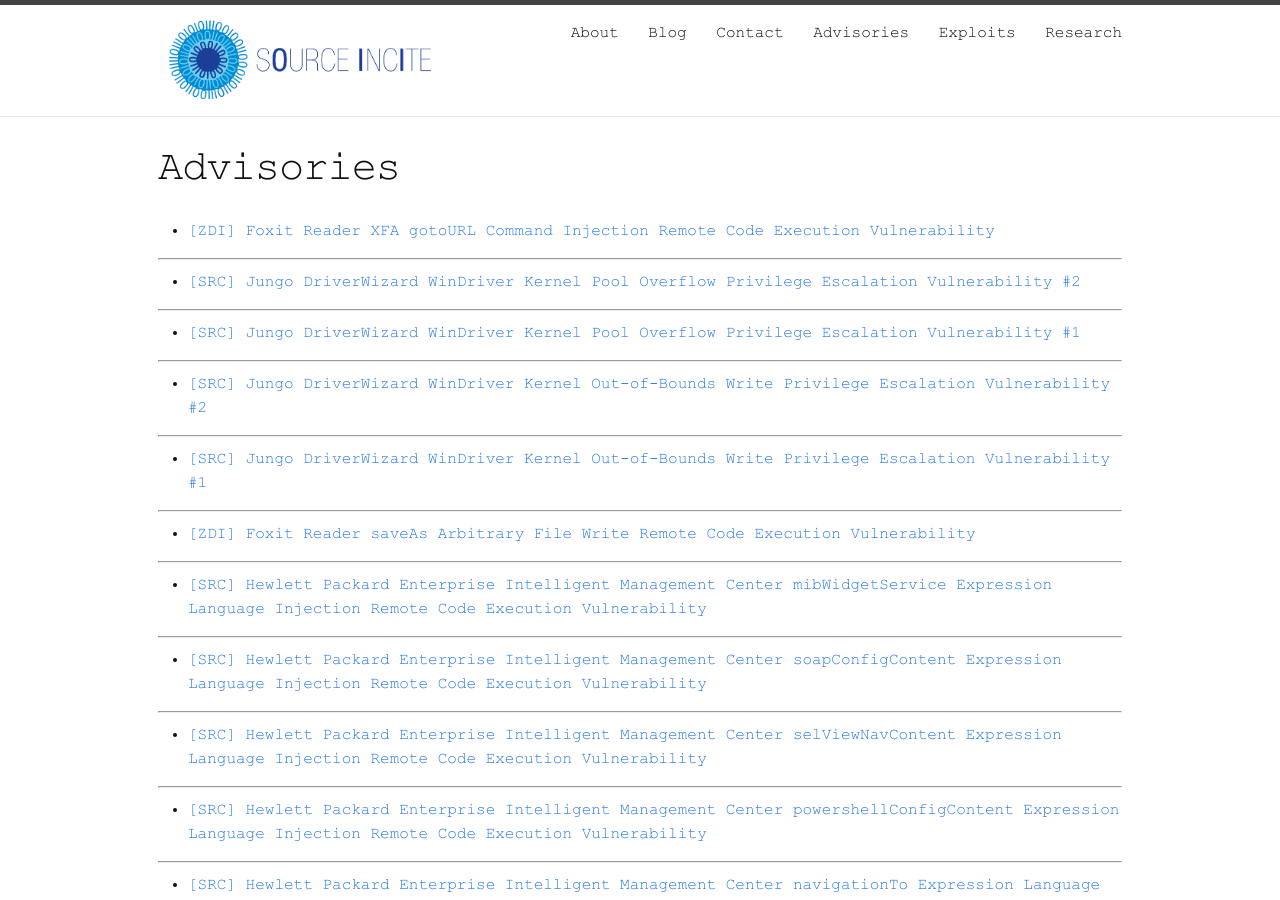
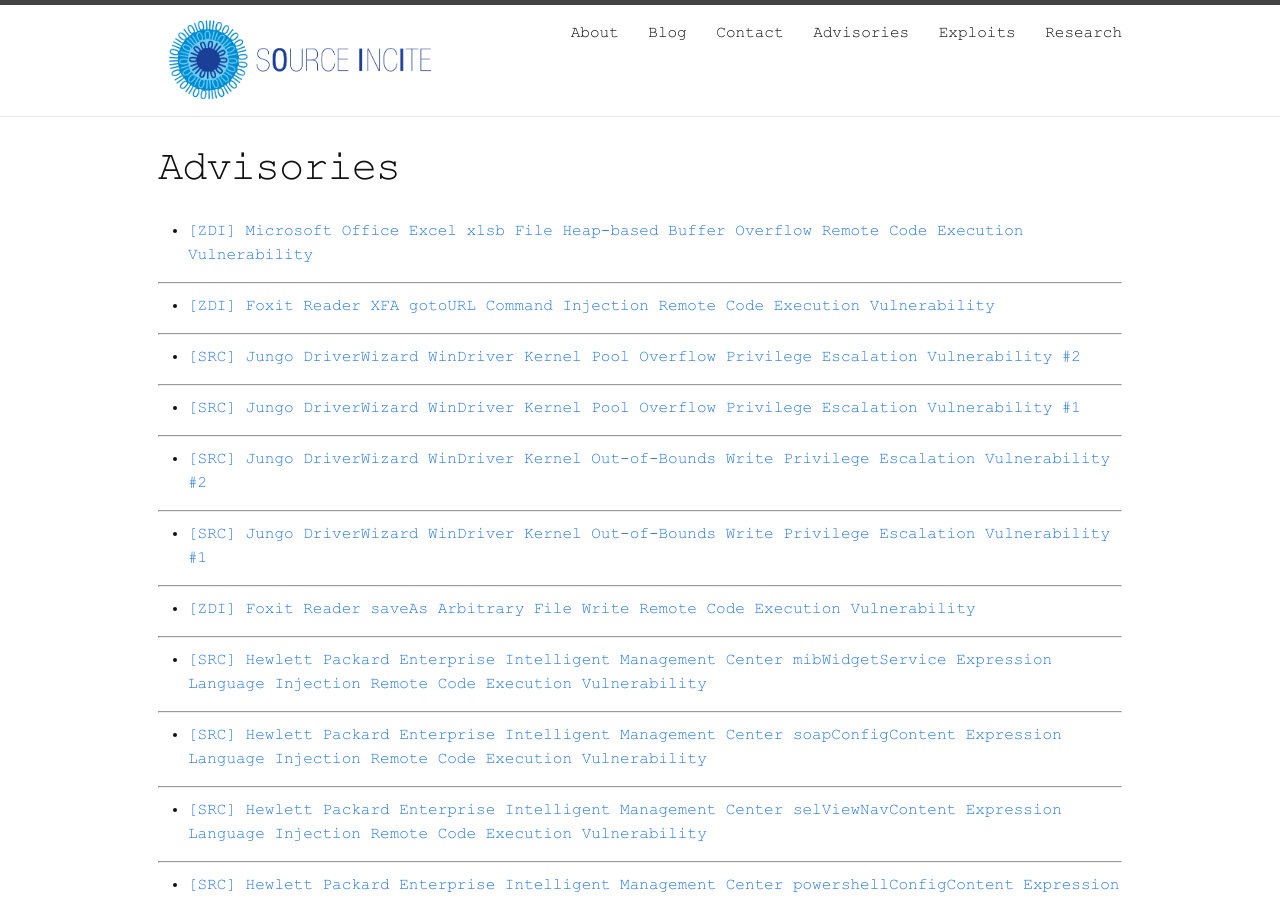
Before and after one commit to sourceincite/sourceincite.github.io, a Jekyll site: the page built from advisories/index.md, in a window 1280 px wide and 900 px high. Built offline with Jekyll 4.4.1, drawn with Linux system fonts in a browser that asks for light colours.

Commit message:
added CVE-2017-8631

```diff
--- a/advisories/index.md
+++ b/advisories/index.md
@@ -4,6 +4,10 @@
 permalink: /advisories/
 ---
 
+* [[ZDI] Microsoft Office Excel xlsb File Heap-based Buffer Overflow Remote Code Execution Vulnerability](http://www.zerodayinitiative.com/advisories/ZDI-17-727/)
+
+---
+
 * [[ZDI] Foxit Reader XFA gotoURL Command Injection Remote Code Execution Vulnerability](http://www.zerodayinitiative.com/advisories/ZDI-17-718/)
 
 ---
```
